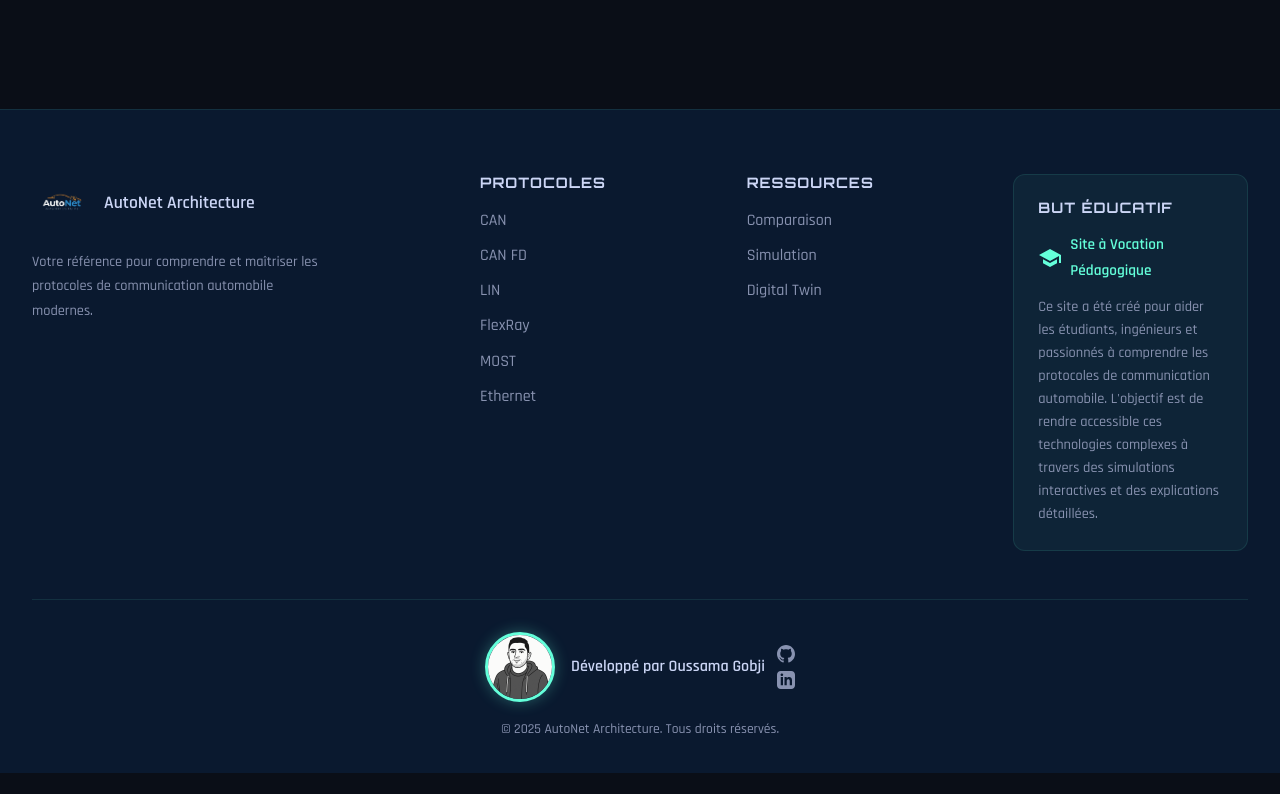
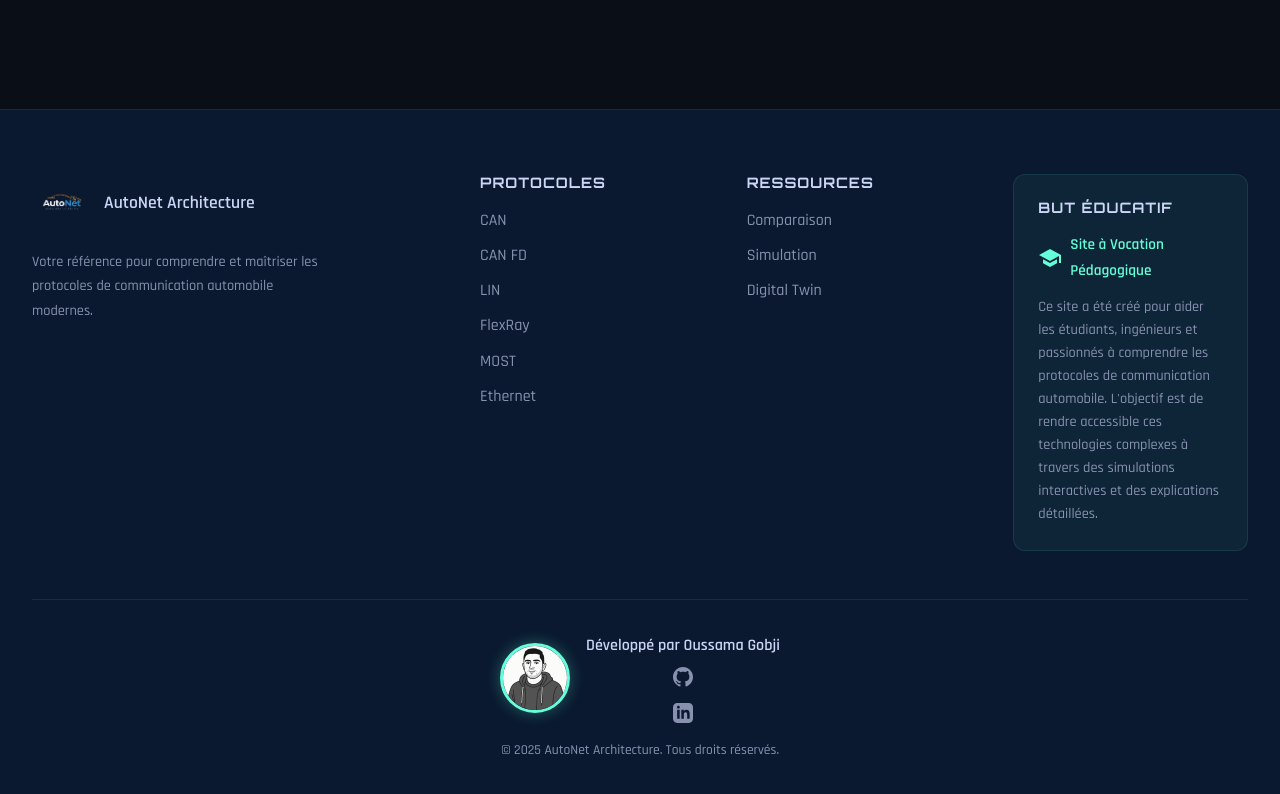
Before and after one commit to ougodev/autonet, a React (Create React App) app: page /digital-twin in a window 1280 px wide. Shown: the part 1343-2137 px from the top of the page. Before the commit the page ends 2116 px from the top, so only its background shows below. Built offline with nearby package versions, Linux system fonts and the light colour scheme.

Commit message:
changement

```diff
--- a/src/components/layout/Footer.css
+++ b/src/components/layout/Footer.css
@@ -171,14 +171,11 @@
 .footer__developer .developer-info {
   display: flex;
   flex-direction: column;
-  align-items: flex-start;
-  gap: 0.3rem;
+  align-items: center;
+  gap: 0.5rem;
 }
 
 .footer__developer .developer-credit {
-  display: flex;
-  align-items: center;
-  gap: 0.75rem;
   color: #ccd6f6;
   font-size: 1rem;
   font-weight: 600;
@@ -186,7 +183,7 @@
 
 .footer__developer .developer-links {
   display: flex;
-  gap: 0.5rem;
+  gap: 1rem;
 }
 
 .footer__developer .social-link {
--- a/src/components/layout/Footer.js
+++ b/src/components/layout/Footer.js
@@ -65,20 +65,18 @@ const Footer = () => {
           <div className="footer__developer">
             <img src={require('../../img/ougo.png')} alt="Oussama Gobji" className="developer-photo" />
             <div className="developer-info">
-              <div className="developer-credit">
-                <span>{t('footer.developedBy')}</span>
-                <div className="developer-links">
+              <span className="developer-credit">{t('footer.developedBy')}</span>
+              <div className="developer-links">
                 <a href="https://github.com/oussamagobji" target="_blank" rel="noopener noreferrer" className="social-link">
-                  <svg viewBox="0 0 24 24" fill="currentColor" width="18" height="18">
+                  <svg viewBox="0 0 24 24" fill="currentColor" width="20" height="20">
                     <path d="M12 0c-6.626 0-12 5.373-12 12 0 5.302 3.438 9.8 8.207 11.387.599.111.793-.261.793-.577v-2.234c-3.338.726-4.033-1.416-4.033-1.416-.546-1.387-1.333-1.756-1.333-1.756-1.089-.745.083-.729.083-.729 1.205.084 1.839 1.237 1.839 1.237 1.07 1.834 2.807 1.304 3.492.997.107-.775.418-1.305.762-1.604-2.665-.305-5.467-1.334-5.467-5.931 0-1.311.469-2.381 1.236-3.221-.124-.303-.535-1.524.117-3.176 0 0 1.008-.322 3.301 1.23.957-.266 1.983-.399 3.003-.404 1.02.005 2.047.138 3.006.404 2.291-1.552 3.297-1.23 3.297-1.23.653 1.653.242 2.874.118 3.176.77.84 1.235 1.911 1.235 3.221 0 4.609-2.807 5.624-5.479 5.921.43.372.823 1.102.823 2.222v3.293c0 .319.192.694.801.576 4.765-1.589 8.199-6.086 8.199-11.386 0-6.627-5.373-12-12-12z"/>
                   </svg>
                 </a>
                 <a href="https://www.linkedin.com/in/oussamagobji/" target="_blank" rel="noopener noreferrer" className="social-link">
-                  <svg viewBox="0 0 24 24" fill="currentColor" width="18" height="18">
+                  <svg viewBox="0 0 24 24" fill="currentColor" width="20" height="20">
                     <path d="M19 0h-14c-2.761 0-5 2.239-5 5v14c0 2.761 2.239 5 5 5h14c2.762 0 5-2.239 5-5v-14c0-2.761-2.238-5-5-5zm-11 19h-3v-11h3v11zm-1.5-12.268c-.966 0-1.75-.79-1.75-1.764s.784-1.764 1.75-1.764 1.75.79 1.75 1.764-.783 1.764-1.75 1.764zm13.5 12.268h-3v-5.604c0-3.368-4-3.113-4 0v5.604h-3v-11h3v1.765c1.396-2.586 7-2.777 7 2.476v6.759z"/>
                   </svg>
                 </a>
-                </div>
               </div>
             </div>
           </div>
```
